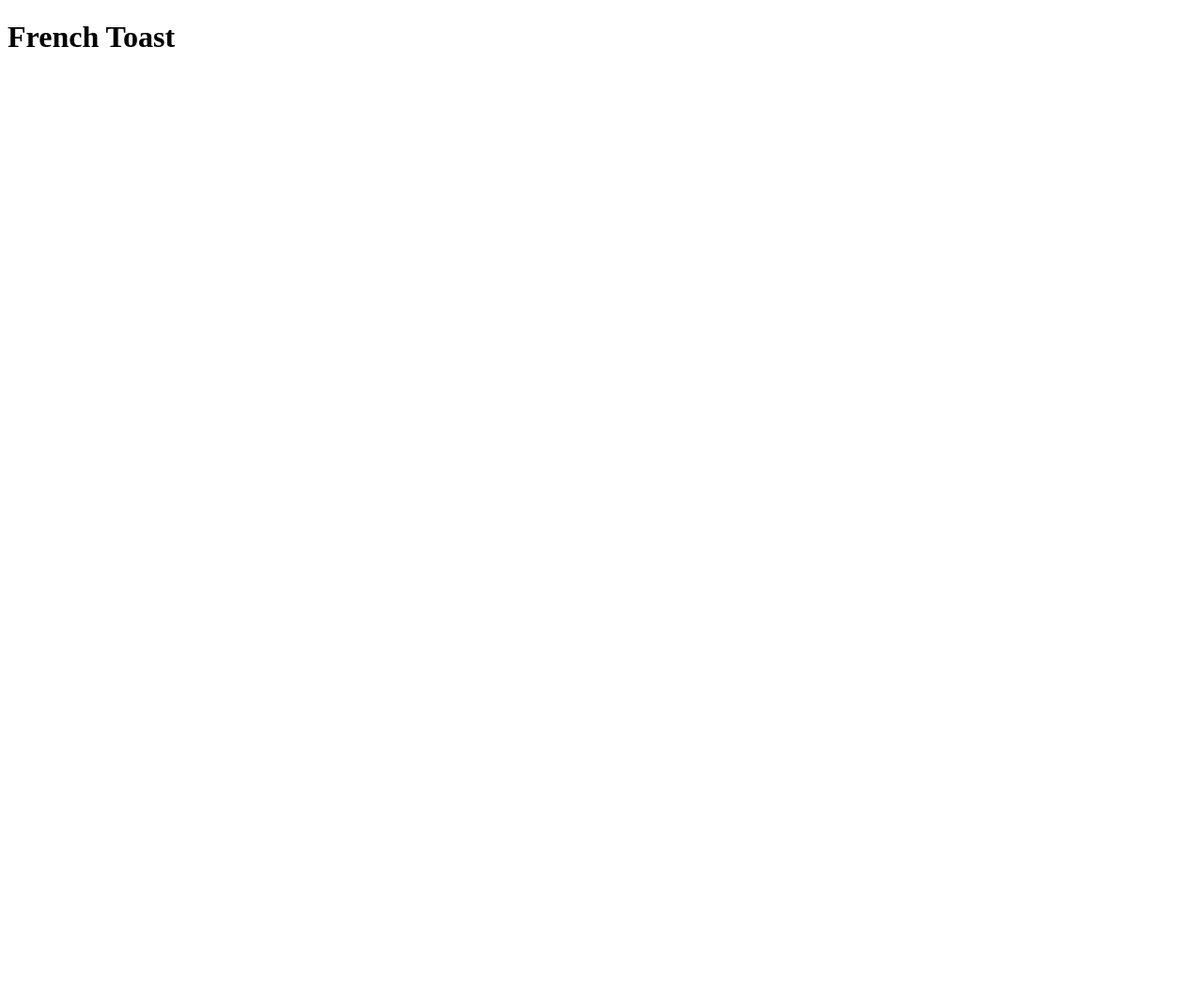
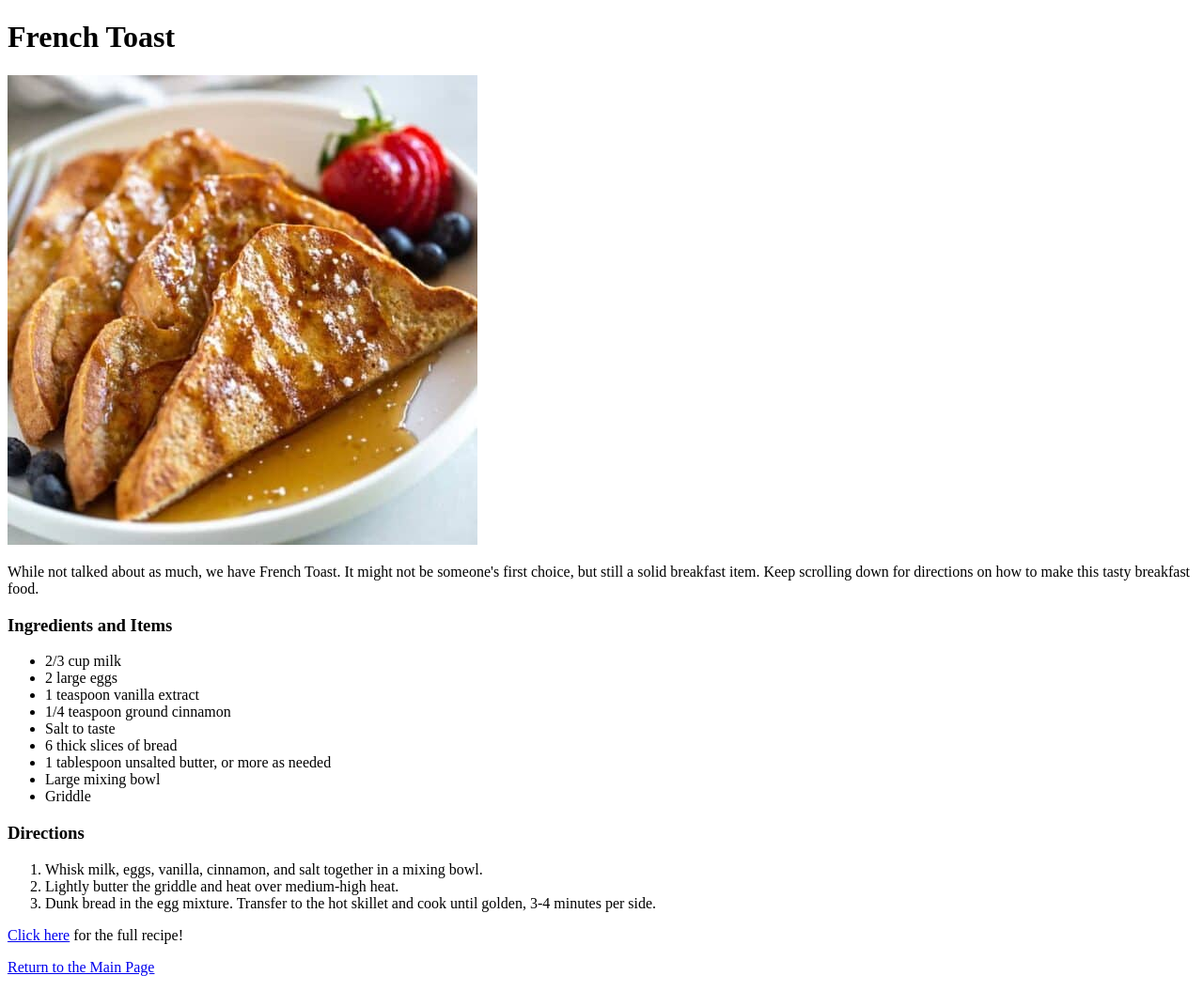
Before and after one commit to JChristian5/odin-recipes, a plain HTML site: page recipes/french_toast.html in a window 1280 px wide. Shown: the whole page at 94% size. Before the commit the page ends 800 px from the top, so only its background shows below. Drawn offline with Linux system fonts and the light colour scheme.

Commit message:
Add images, description, ingredient list and directions

```diff
--- a/recipes/french_toast.html
+++ b/recipes/french_toast.html
@@ -8,5 +8,27 @@
 </head>
 <body>
     <h1>French Toast</h1>
+    <img src="../images/french_toast.jpg" alt="Four slices of french toast with powdered sugar, syrup, and fruit">
+    <p>While not talked about as much, we have French Toast. It might not be someone's first choice, but still a solid breakfast item. Keep scrolling down for directions on how to make this tasty breakfast food.</p>
+    <h3>Ingredients and Items</h3>
+    <ul>
+        <li>2/3 cup milk</li>
+        <li>2 large eggs</li>
+        <li>1 teaspoon vanilla extract</li>
+        <li>1/4 teaspoon ground cinnamon</li>
+        <li>Salt to taste</li>
+        <li>6 thick slices of bread</li>
+        <li>1 tablespoon unsalted butter, or more as needed</li>
+        <li>Large mixing bowl</li>
+        <li>Griddle</li>
+    </ul>
+    <h3>Directions</h3>
+    <ol>
+        <li>Whisk milk, eggs, vanilla, cinnamon, and salt together in a mixing bowl.</li>
+        <li>Lightly butter the griddle and heat over medium-high heat.</li>
+        <li>Dunk bread in the egg mixture. Transfer to the hot skillet and cook until golden, 3-4 minutes per side.</li>
+    </ol>
+    <p><a href="https://www.allrecipes.com/recipe/7016/french-toast-i/" target="#">Click here</a> for the full recipe!</p>
+    <p><a href="../index.html">Return to the Main Page</a></p>
 </body>
 </html>
```
